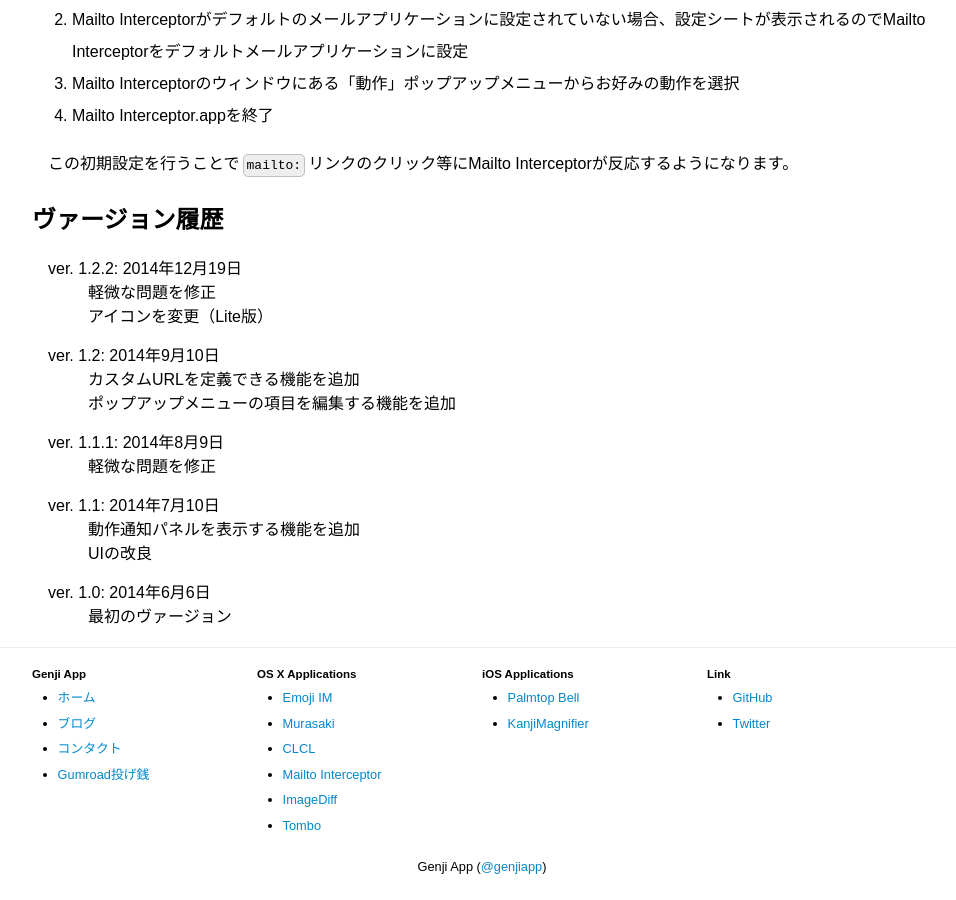
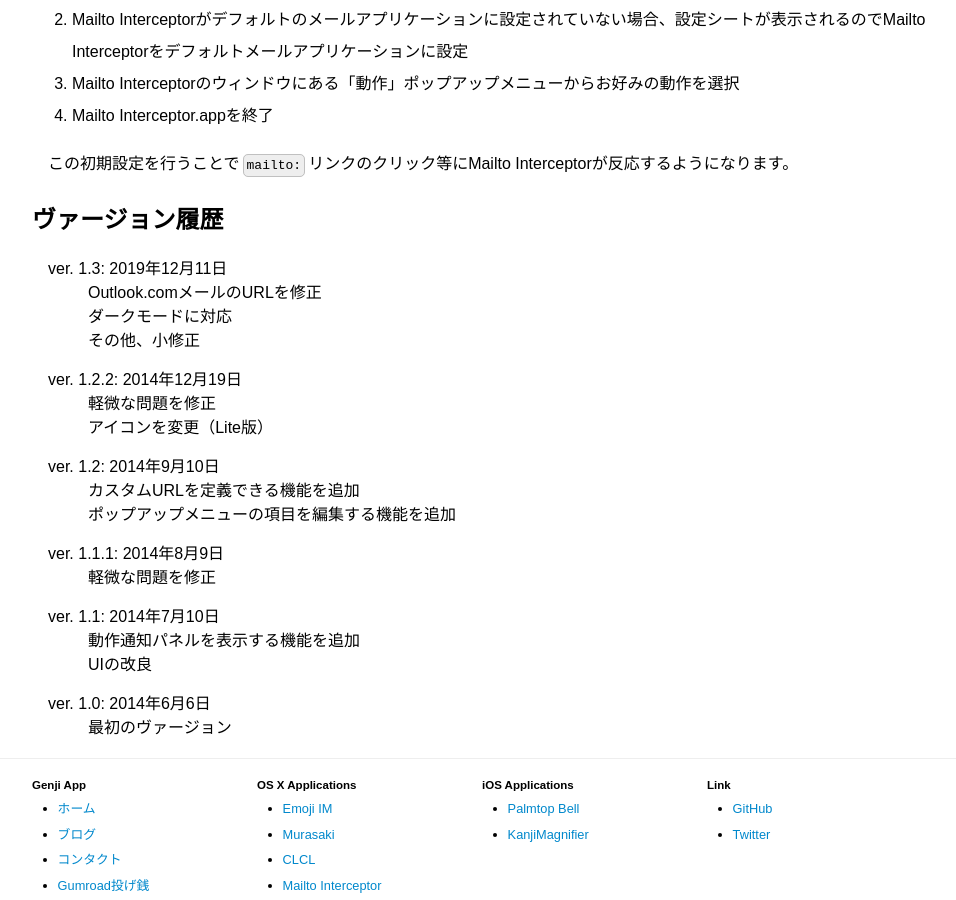
Before and after one commit to GenjiApp/genjiapp.github.io, a Jekyll site: the page built from mac/mailtointerceptor/index.html, in a window 1280 px wide and 900 px high, scrolled down 1577 px. Shown: the whole window, without its empty margins (158-1114 px from the left). Built offline with Jekyll 4.4.1, drawn with Linux system fonts in a browser that asks for light colours.

Commit message:
add new release Mailto Interceptor v1.3

```diff
--- a/mac/mailtointerceptor/index.html
+++ b/mac/mailtointerceptor/index.html
@@ -58,6 +58,11 @@
 <h2>ヴァージョン履歴</h2>
 
 <dl>
+  <dt>ver. 1.3: 2019年12月11日</dt>
+  <dd>Outlook.comメールのURLを修正</dd>
+  <dd>ダークモードに対応</dd>
+  <dd>その他、小修正</dd>
+
   <dt>ver. 1.2.2: 2014年12月19日</dt>
   <dd>軽微な問題を修正</dd>
   <dd>アイコンを変更（Lite版）</dd>
--- a/mac/mailtointerceptor/index_en.html
+++ b/mac/mailtointerceptor/index_en.html
@@ -58,6 +58,11 @@
 <h2>Version History</h2>
 
 <dl>
+  <dt>ver. 1.3: 2019-12-11</dt>
+  <dd>Fixed Outlook.com URL</dd>
+  <dd>Adopted Dark Mode</dd>
+  <dd>Some minor fixes</dd>
+
   <dt>ver. 1.2.2: 2014-12-19</dt>
   <dd>Fixed minor issue</dd>
   <dd>Changed app icon (Lite version)</dd>
```
